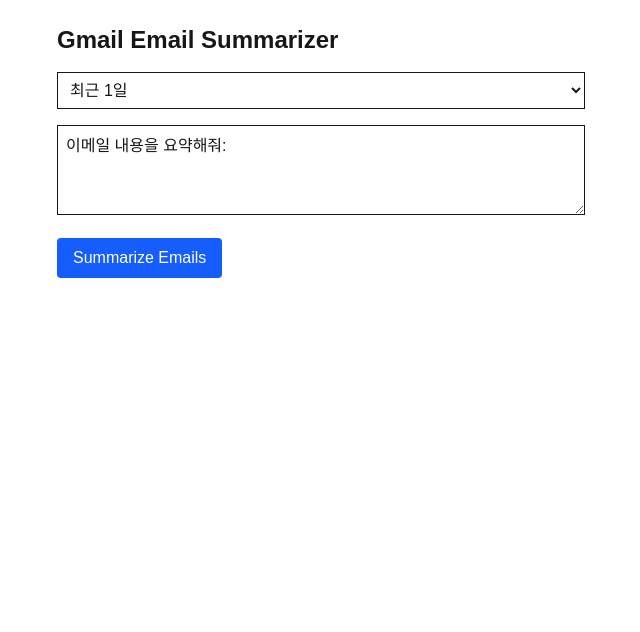
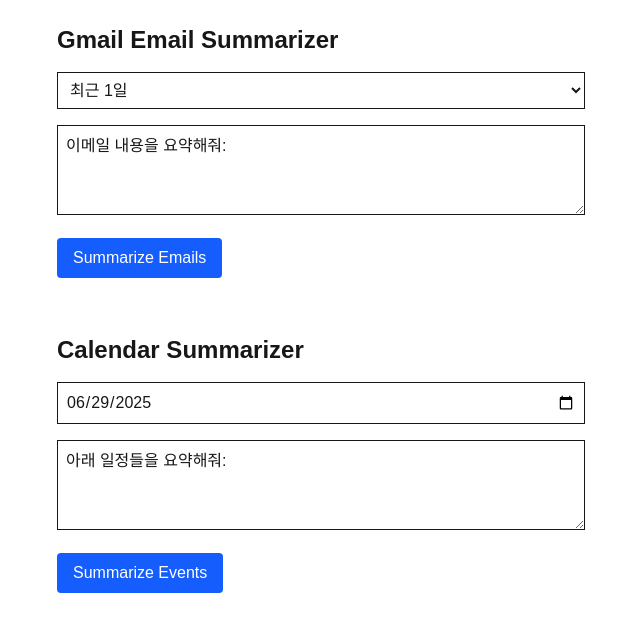
Before and after one commit to hanbinJoel/ai-hackerthon, a Next.js app: page / in a window 1280 px wide. Shown: the top 632 px of the page, without its empty margins (319-959 px from the left). Built offline with nearby package versions, Linux system fonts and the light colour scheme.

Commit message:
Add combined Gmail and Calendar summarizer

```diff
--- a/app/page.tsx
+++ b/app/page.tsx
@@ -8,6 +8,11 @@
   const [prompt, setPrompt] = useState("이메일 내용을 요약해줘:");
   const [results, setResults] = useState<{ id: string; summary: string }[]>([]);
   const [loading, setLoading] = useState(false);
+
+  const [date, setDate] = useState(() => new Date().toISOString().slice(0, 10));
+  const [calPrompt, setCalPrompt] = useState("아래 일정들을 요약해줘:");
+  const [calSummary, setCalSummary] = useState("");
+  const [calLoading, setCalLoading] = useState(false);
 
   useEffect(() => {
     const params = new URLSearchParams(window.location.search);
@@ -46,8 +51,28 @@
     }
   };
 
+  const handleCalendarSummarize = async () => {
+    setCalLoading(true);
+    try {
+      const res = await axios.post("/api/calendar/summarize", {
+        date,
+        prompt: calPrompt,
+      });
+      setCalSummary(res.data.summary.parts?.[0].text);
+    } catch (err: any) {
+      if (axios.isAxiosError(err) && err.response?.status === 401) {
+        window.location.href = "/login";
+        return;
+      }
+      console.error(err);
+    } finally {
+      setCalLoading(false);
+    }
+  };
+
   return (
-    <main className="p-6 max-w-xl mx-auto">
+    <main className="p-6 max-w-xl mx-auto space-y-8">
+      <section>
         <h1 className="text-2xl font-bold mb-4">Gmail Email Summarizer</h1>
         <select
           className="border p-2 w-full mb-4"
@@ -81,6 +106,33 @@
             </li>
           ))}
         </ul>
+      </section>
+      <section>
+        <h1 className="text-2xl font-bold mb-4">Calendar Summarizer</h1>
+        <input
+          type="date"
+          value={date}
+          onChange={(e) => setDate(e.target.value)}
+          className="border p-2 w-full mb-4"
+        />
+        <textarea
+          className="border p-2 w-full mb-4"
+          value={calPrompt}
+          onChange={(e) => setCalPrompt(e.target.value)}
+          placeholder="Summary prompt"
+          rows={3}
+        />
+        <button
+          onClick={handleCalendarSummarize}
+          disabled={calLoading}
+          className="bg-blue-600 text-white px-4 py-2 rounded mb-6"
+        >
+          {calLoading ? "Summarizing..." : "Summarize Events"}
+        </button>
+        {calSummary && (
+          <p className="border p-4 rounded whitespace-pre-wrap">{calSummary}</p>
+        )}
+      </section>
     </main>
   );
 }
```
Also changed, not shown: 1 other file (tests, documents, lock files or other folders). Lines whose indentation alone changed are shown as unchanged.
